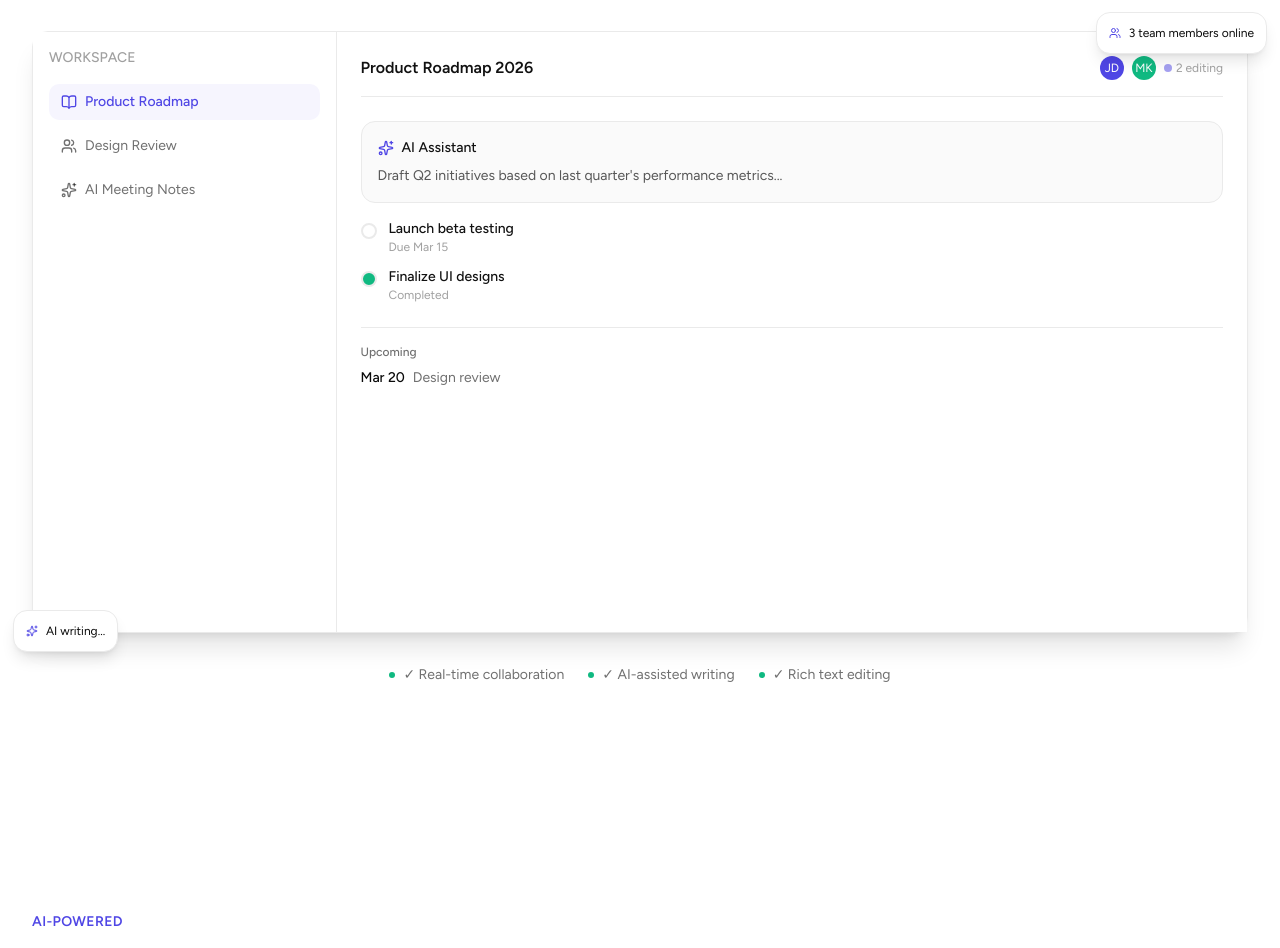
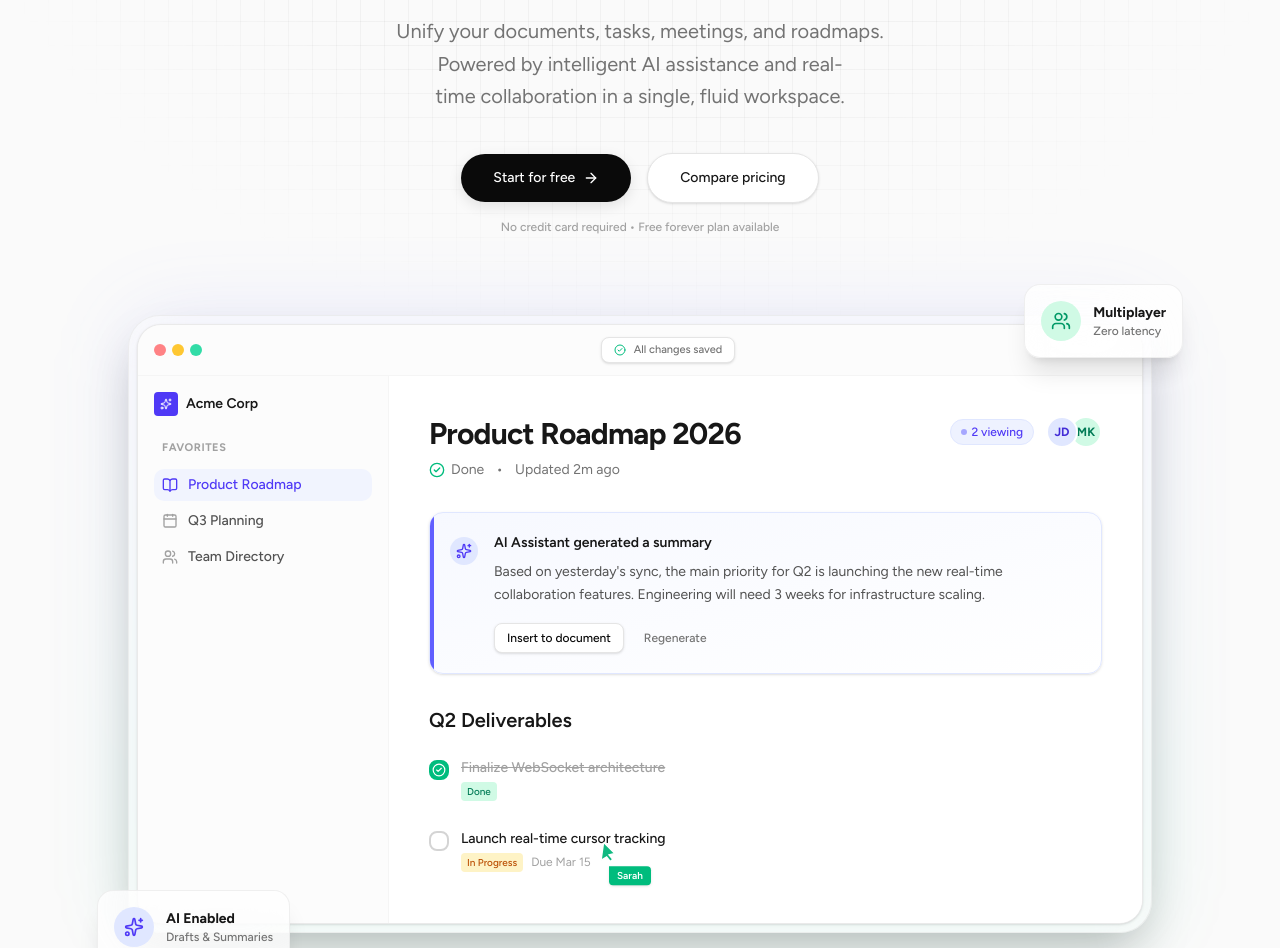
Before and after one commit to dariogeorge21/plannerhq, a Next.js app: page / in a window 1280 px wide. Shown: the part 540-1488 px from the top of the page. Built offline with nearby package versions, Linux system fonts and the light colour scheme.

Commit message:
feat: Revamp Hero component with new design, AI features, and improved layout

```diff
--- a/src/components/landingPage/hero.tsx
+++ b/src/components/landingPage/hero.tsx
@@ -1,152 +1,282 @@
-// components/Hero.tsx
-import { Sparkles, Users, BookOpen } from "lucide-react";
+import {
+  Sparkles,
+  Users,
+  BookOpen,
+  ChevronRight,
+  Command,
+  Calendar,
+  CheckCircle2,
+  MoreHorizontal,
+  PenTool,
+  MessageSquare,
+  ArrowRight
+} from "lucide-react";
 
 export default function Hero() {
   return (
-    <section className="bg-white">
-      <div className="max-w-[1280px] mx-auto px-6 lg:px-8 py-16 lg:py-24">
-        {/* Headline */}
+    <section className="relative w-full overflow-hidden bg-[#FAFAFA] pt-24 pb-20 lg:pt-32 lg:pb-28 selection:bg-indigo-500/30">
+      {/* Background Gradients & Grids */}
+      <div className="absolute inset-0 z-0 flex items-center justify-center pointer-events-none">
+        <div className="absolute top-0 w-[1000px] h-[500px] bg-gradient-to-b from-indigo-500/10 to-transparent blur-3xl rounded-full opacity-50 translate-y-[-50%]" />
+        <div className="absolute inset-0 bg-[linear-gradient(to_right,#80808012_1px,transparent_1px),linear-gradient(to_bottom,#80808012_1px,transparent_1px)] bg-[size:24px_24px] [mask-image:radial-gradient(ellipse_60%_50%_at_50%_0%,#000_70%,transparent_100%)]" />
+      </div>
+
+      <div className="relative z-10 max-w-7xl mx-auto px-6 lg:px-8">
+        {/* Top Announcement Pill */}
+        <div className="flex justify-center mb-8">
+          <div className="group flex items-center gap-2 rounded-full border border-black/5 bg-white/50 backdrop-blur-md py-1.5 px-4 text-xs font-medium text-neutral-600 shadow-sm transition-all hover:bg-white hover:shadow-md cursor-pointer">
+            <span className="flex h-2 w-2 rounded-full bg-indigo-500 shadow-[0_0_8px_rgba(99,102,241,0.8)]" />
+            Introducing PlannerHQ AI 2.0
+            <ChevronRight className="w-3 h-3 text-neutral-400 group-hover:text-neutral-900 transition-colors" />
+          </div>
+        </div>
+
+        {/* Headline & Subhead */}
         <div className="text-center max-w-4xl mx-auto">
-          <h1 className="text-4xl lg:text-6xl lg:leading-[1.2] font-bold tracking-tight text-[#111111]">
-            The workspaces where teams think, write, and build together.
+          <h1 className="text-5xl md:text-6xl lg:text-[5rem] lg:leading-[1.05] font-extrabold tracking-[-0.02em] text-neutral-950 text-balance">
+            The workspace where teams{" "}
+            <span className="relative whitespace-nowrap">
+              <span className="relative z-10 text-transparent bg-clip-text bg-gradient-to-r from-indigo-600 to-emerald-500">
+                think & build
+              </span>
+            </span>{" "}
+            together.
           </h1>
-          <p className="mt-6 text-lg lg:text-xl text-[#111111]/60 max-w-2xl mx-auto">
-            Documents, tasks, meetings, AI assistance, and real-time
-            collaboration — all inside a single shared workspace.
+          <p className="mt-8 text-lg md:text-xl text-neutral-500 max-w-2xl mx-auto leading-relaxed text-balance">
+            Unify your documents, tasks, meetings, and roadmaps. Powered by intelligent AI assistance and real-time collaboration in a single, fluid workspace.
           </p>
 
           {/* CTA Buttons */}
-          <div className="mt-10 flex items-center justify-center gap-4">
+          <div className="mt-10 flex flex-col sm:flex-row items-center justify-center gap-4">
             <a
               href="/signup"
-              className="rounded-full bg-[#111111] px-6 py-3 text-base font-semibold text-white shadow-sm hover:bg-[#111111]/90 transition-all"
+              className="group relative inline-flex items-center justify-center gap-2 rounded-full bg-neutral-950 px-8 py-3.5 text-sm font-medium text-white shadow-[0_4px_14px_0_rgba(0,0,0,0.1)] transition-all hover:bg-neutral-800 hover:shadow-[0_6px_20px_rgba(0,0,0,0.15)] active:scale-95"
             >
-              Start Free
+              Start for free
+              <ArrowRight className="w-4 h-4 transition-transform group-hover:translate-x-0.5" />
             </a>
             <a
               href="/pricing"
-              className="rounded-full bg-white px-6 py-3 text-base font-semibold text-[#111111] border border-[#EAEAEA] hover:bg-[#FAFAFA] transition-all"
+              className="inline-flex items-center justify-center gap-2 rounded-full bg-white border border-neutral-200 px-8 py-3.5 text-sm font-medium text-neutral-900 shadow-sm transition-all hover:bg-neutral-50 hover:border-neutral-300 active:scale-95"
             >
-              Compare Pricing
+              Compare pricing
             </a>
+          </div>
+
+          <p className="mt-4 text-xs font-medium text-neutral-400">
+            No credit card required • Free forever plan available
+          </p>
+        </div>
+
+        {/* Product Showcase Mockup */}
+        <div className="mt-20 relative mx-auto max-w-5xl">
+          {/* Outer glow */}
+          <div className="absolute -inset-1 bg-gradient-to-b from-indigo-500/20 to-emerald-500/20 rounded-[2.5rem] blur-2xl opacity-50" />
+
+          <div className="relative rounded-[2rem] border border-neutral-200/60 bg-white/40 p-2 shadow-2xl backdrop-blur-xl">
+            <div className="rounded-[1.5rem] border border-neutral-200/80 bg-white shadow-sm overflow-hidden flex flex-col h-[600px]">
+
+              {/* Mockup MacOS Header */}
+              <div className="flex items-center gap-2 px-4 py-3 border-b border-neutral-100 bg-neutral-50/50">
+                <div className="flex gap-1.5">
+                  <div className="w-3 h-3 rounded-full bg-red-400/80" />
+                  <div className="w-3 h-3 rounded-full bg-amber-400/80" />
+                  <div className="w-3 h-3 rounded-full bg-emerald-400/80" />
+                </div>
+                <div className="mx-auto flex items-center gap-2 px-3 py-1 bg-white rounded-md border border-neutral-200 shadow-sm text-[11px] font-medium text-neutral-500">
+                  <CheckCircle2 className="w-3 h-3 text-emerald-500" />
+                  All changes saved
                 </div>
               </div>
 
-        {/* Product Screenshot Mockup */}
-        <div className="mt-16 lg:mt-20 relative">
-          <div className="relative rounded-2xl border border-[#EAEAEA] shadow-xl bg-[#FAFAFA]">
-            {/* Mockup UI */}
-            <div className="grid grid-cols-12 h-[500px] lg:h-[600px]">
+              <div className="flex-1 grid grid-cols-1 md:grid-cols-12 overflow-hidden">
                 {/* Sidebar */}
-              <div className="col-span-3 border-r border-[#EAEAEA] bg-white p-4">
-                <div className="space-y-4">
-                  <div className="font-medium text-sm text-[#111111]/40">WORKSPACE</div>
-                  <div className="space-y-2">
-                    <div className="flex items-center gap-2 text-sm font-medium text-[#4F46E5] bg-[#4F46E5]/5 rounded-lg px-3 py-2">
+                <div className="hidden md:block col-span-3 border-r border-neutral-100 bg-neutral-50/50 p-4">
+                  <div className="flex items-center justify-between mb-6">
+                    <div className="flex items-center gap-2 font-semibold text-sm text-neutral-900">
+                      <div className="w-6 h-6 rounded bg-indigo-600 flex items-center justify-center">
+                        <Sparkles className="w-3 h-3 text-white" />
+                      </div>
+                      Acme Corp
+                    </div>
+                  </div>
+
+                  <div className="space-y-6">
+                    <div>
+                      <div className="text-[11px] font-bold text-neutral-400 tracking-wider mb-3 px-2">FAVORITES</div>
+                      <div className="space-y-1">
+                        <div className="flex items-center gap-2.5 text-sm font-medium text-indigo-600 bg-indigo-50/80 rounded-lg px-2 py-1.5">
                           <BookOpen className="w-4 h-4" />
-                      <span>Product Roadmap</span>
+                          Product Roadmap
                         </div>
-                    <div className="flex items-center gap-2 text-sm text-[#111111]/60 px-3 py-2">
-                      <Users className="w-4 h-4" />
-                      <span>Design Review</span>
+                        <div className="flex items-center gap-2.5 text-sm font-medium text-neutral-600 hover:bg-neutral-100 transition-colors rounded-lg px-2 py-1.5 cursor-pointer">
+                          <Calendar className="w-4 h-4 text-neutral-400" />
+                          Q3 Planning
                         </div>
-                    <div className="flex items-center gap-2 text-sm text-[#111111]/60 px-3 py-2">
-                      <Sparkles className="w-4 h-4" />
-                      <span>AI Meeting Notes</span>
+                        <div className="flex items-center gap-2.5 text-sm font-medium text-neutral-600 hover:bg-neutral-100 transition-colors rounded-lg px-2 py-1.5 cursor-pointer">
+                          <Users className="w-4 h-4 text-neutral-400" />
+                          Team Directory
+                        </div>
                       </div>
                     </div>
                   </div>
                 </div>
 
                 {/* Main Content Area */}
-              <div className="col-span-9 bg-white p-6">
-                <div className="border-b border-[#EAEAEA] pb-4 flex justify-between items-center">
-                  <h2 className="font-semibold text-[#111111]">Product Roadmap 2026</h2>
-                  <div className="flex items-center gap-2">
-                    <div className="w-6 h-6 rounded-full bg-[#4F46E5] flex items-center justify-center text-white text-xs">
+                <div className="col-span-1 md:col-span-9 bg-white p-6 lg:p-10 overflow-y-auto relative">
+                  {/* Document Header */}
+                  <div className="flex justify-between items-start mb-8">
+                    <div>
+                      <h2 className="text-3xl font-bold text-neutral-900 tracking-tight mb-2">Product Roadmap 2026</h2>
+                      <div className="flex items-center gap-3 text-sm text-neutral-500">
+                        <span className="flex items-center gap-1.5">
+                          <CheckCircle2 className="w-4 h-4 text-emerald-500" /> Done
+                        </span>
+                        <span>•</span>
+                        <span>Updated 2m ago</span>
+                      </div>
+                    </div>
+
+                    {/* Live Collaboration Avatars */}
+                    <div className="flex items-center gap-3">
+                      <div className="flex items-center gap-1 text-xs font-medium text-indigo-600 bg-indigo-50 px-2.5 py-1 rounded-full border border-indigo-100">
+                        <div className="w-1.5 h-1.5 rounded-full bg-indigo-500 animate-pulse" />
+                        2 viewing
+                      </div>
+                      <div className="flex -space-x-2">
+                        <div className="w-8 h-8 rounded-full border-2 border-white bg-indigo-100 flex items-center justify-center text-xs font-bold text-indigo-700 z-20">
                           JD
                         </div>
-                    <div className="w-6 h-6 rounded-full bg-[#10B981] flex items-center justify-center text-white text-xs">
+                        <div className="w-8 h-8 rounded-full border-2 border-white bg-emerald-100 flex items-center justify-center text-xs font-bold text-emerald-700 z-10">
                           MK
                         </div>
-                    {/* Live cursor indicator */}
-                    <div className="flex items-center gap-1 text-xs text-[#111111]/40">
-                      <div className="w-2 h-2 rounded-full bg-[#4F46E5] animate-pulse" />
-                      <span>2 editing</span>
                       </div>
                     </div>
                   </div>
 
-                <div className="mt-6 space-y-4">
-                  <div className="bg-[#FAFAFA] rounded-xl p-4 border border-[#EAEAEA]">
-                    <div className="flex items-center gap-2 mb-2">
-                      <Sparkles className="w-4 h-4 text-[#4F46E5]" />
-                      <span className="text-sm font-medium text-[#111111]">AI Assistant</span>
+                  <div className="space-y-6 max-w-3xl">
+                    {/* AI Generation Block */}
+                    <div className="relative overflow-hidden rounded-xl border border-indigo-100 bg-gradient-to-br from-indigo-50/50 to-white p-5 shadow-sm">
+                      <div className="absolute top-0 left-0 w-1 h-full bg-indigo-500" />
+                      <div className="flex items-start gap-4">
+                        <div className="mt-1 rounded-full bg-indigo-100 p-1.5 text-indigo-600">
+                          <Sparkles className="w-4 h-4" />
                         </div>
-                    <p className="text-sm text-[#111111]/70">
-                      Draft Q2 initiatives based on last quarter's performance metrics...
+                        <div className="flex-1 space-y-2">
+                          <div className="text-sm font-semibold text-neutral-900">AI Assistant generated a summary</div>
+                          <p className="text-sm text-neutral-600 leading-relaxed">
+                            Based on yesterday's sync, the main priority for Q2 is launching the new real-time collaboration features. Engineering will need 3 weeks for infrastructure scaling.
                           </p>
-                  </div>
-                  <div className="space-y-3">
-                    <div className="flex items-start gap-3">
-                      <div className="w-4 h-4 mt-1 rounded-full border-2 border-[#EAEAEA]"></div>
-                      <div className="flex-1">
-                        <p className="text-sm font-medium text-[#111111]">Launch beta testing</p>
-                        <p className="text-xs text-[#111111]/40">Due Mar 15</p>
-                      </div>
-                    </div>
-                    <div className="flex items-start gap-3">
-                      <div className="w-4 h-4 mt-1 rounded-full border-2 border-[#EAEAEA] bg-[#10B981]"></div>
-                      <div className="flex-1">
-                        <p className="text-sm font-medium text-[#111111]">Finalize UI designs</p>
-                        <p className="text-xs text-[#111111]/40">Completed</p>
+                          <div className="flex gap-2 pt-2">
+                            <button className="text-xs font-medium px-3 py-1.5 rounded-md bg-white border border-neutral-200 shadow-sm hover:bg-neutral-50 transition-colors">
+                              Insert to document
+                            </button>
+                            <button className="text-xs font-medium px-3 py-1.5 rounded-md text-neutral-500 hover:bg-neutral-50 transition-colors">
+                              Regenerate
+                            </button>
                           </div>
                         </div>
                       </div>
-                  {/* Calendar mini */}
-                  <div className="mt-6 pt-4 border-t border-[#EAEAEA]">
-                    <div className="text-xs font-medium text-[#111111]/60 mb-2">Upcoming</div>
-                    <div className="flex items-center gap-2 text-sm">
-                      <span className="font-medium">Mar 20</span>
-                      <span className="text-[#111111]/60">Design review</span>
+                    </div>
+
+                    {/* Rich Text Elements */}
+                    <div className="space-y-4">
+                      <h3 className="text-xl font-semibold text-neutral-900 mt-8">Q2 Deliverables</h3>
+
+                      {/* Task List */}
+                      <div className="space-y-3">
+                        <div className="group flex items-start gap-3 p-2 -mx-2 rounded-lg hover:bg-neutral-50 transition-colors cursor-pointer">
+                          <div className="w-5 h-5 mt-0.5 rounded-md border-2 border-emerald-500 bg-emerald-500 flex items-center justify-center">
+                            <CheckCircle2 className="w-3.5 h-3.5 text-white" />
+                          </div>
+                          <div className="flex-1">
+                            <p className="text-sm font-medium text-neutral-400 line-through">Finalize WebSocket architecture</p>
+                            <div className="flex items-center gap-2 mt-1">
+                              <span className="text-[10px] font-medium px-1.5 py-0.5 rounded bg-emerald-100 text-emerald-700">Done</span>
+                            </div>
+                          </div>
+                        </div>
+
+                        <div className="group flex items-start gap-3 p-2 -mx-2 rounded-lg hover:bg-neutral-50 transition-colors cursor-pointer relative">
+                          <div className="w-5 h-5 mt-0.5 rounded-md border-2 border-neutral-300"></div>
+                          <div className="flex-1">
+                            <p className="text-sm font-medium text-neutral-900">Launch real-time cursor tracking</p>
+                            <div className="flex items-center gap-2 mt-1">
+                              <span className="text-[10px] font-medium px-1.5 py-0.5 rounded bg-amber-100 text-amber-700">In Progress</span>
+                              <span className="text-xs text-neutral-400">Due Mar 15</span>
+                            </div>
+                          </div>
+
+                          {/* Simulated active cursor */}
+                          <div className="absolute top-8 left-[180px] z-50 animate-bounce">
+                            <svg width="18" height="20" viewBox="0 0 18 20" fill="none" xmlns="http://www.w3.org/2000/svg">
+                              <path d="M2.58046 0L0 18.2384L5.61713 14.898L9.2088 19.3496L11.8315 17.2285L8.14088 12.8711L13.8821 11.2319L2.58046 0Z" fill="#10B981" stroke="white" strokeWidth="1.5"/>
+                            </svg>
+                            <div className="ml-2 px-2 py-0.5 bg-emerald-500 text-white text-[10px] font-semibold rounded rounded-tl-none shadow-sm inline-block">
+                              Sarah
+                            </div>
+                          </div>
+                        </div>
+                      </div>
                     </div>
                   </div>
                 </div>
               </div>
             </div>
 
-            {/* Floating UI elements */}
-            <div className="absolute -top-3 -right-3 lg:-top-5 lg:-right-5 bg-white rounded-xl shadow-lg border border-[#EAEAEA] p-3 hidden sm:block">
-              <div className="flex items-center gap-2 text-xs">
-                <Users className="w-3 h-3 text-[#4F46E5]" />
-                <span>3 team members online</span>
+            {/* Floating UI Badges - Tablet & Desktop only */}
+            <div className="absolute -top-6 -right-6 lg:-top-8 lg:-right-8 bg-white/80 backdrop-blur-xl rounded-2xl shadow-xl border border-neutral-200/60 p-4 hidden md:flex items-center gap-3 animate-[y-axis_3s_ease-in-out_infinite_alternate] hover:scale-105 transition-transform" style={{ animationName: 'float' }}>
+              <div className="w-10 h-10 rounded-full bg-emerald-100 flex items-center justify-center">
+                <Users className="w-5 h-5 text-emerald-600" />
+              </div>
+              <div>
+                <div className="text-sm font-bold text-neutral-900">Multiplayer</div>
+                <div className="text-xs font-medium text-neutral-500">Zero latency</div>
               </div>
             </div>
-            <div className="absolute -bottom-3 -left-3 lg:-bottom-5 lg:-left-5 bg-white rounded-xl shadow-lg border border-[#EAEAEA] p-3 hidden sm:block">
-              <div className="flex items-center gap-2 text-xs">
-                <Sparkles className="w-3 h-3 text-[#4F46E5]" />
-                <span>AI writing...</span>
+
+            <div className="absolute -bottom-6 -left-6 lg:-bottom-8 lg:-left-8 bg-white/80 backdrop-blur-xl rounded-2xl shadow-xl border border-neutral-200/60 p-4 hidden md:flex items-center gap-3 animate-[y-axis_4s_ease-in-out_infinite_alternate_reverse] hover:scale-105 transition-transform" style={{ animationName: 'float' }}>
+              <div className="w-10 h-10 rounded-full bg-indigo-100 flex items-center justify-center">
+                <Sparkles className="w-5 h-5 text-indigo-600" />
+              </div>
+              <div>
+                <div className="text-sm font-bold text-neutral-900">AI Enabled</div>
+                <div className="text-xs font-medium text-neutral-500">Drafts & Summaries</div>
+              </div>
             </div>
           </div>
         </div>
 
-          {/* Feature badges */}
-          <div className="flex flex-wrap justify-center gap-6 mt-8 text-sm text-[#111111]/60">
+        {/* Value Proposition Micro-Features */}
+        <div className="mt-16 border-t border-neutral-200/60 pt-8">
+          <div className="flex flex-wrap items-center justify-center gap-x-8 gap-y-4 text-sm font-medium text-neutral-500">
             <div className="flex items-center gap-2">
-              <div className="w-1.5 h-1.5 rounded-full bg-[#10B981]"></div>
-              <span>✓ Real-time collaboration</span>
+              <Command className="w-4 h-4 text-neutral-400" />
+              <span>Keyboard first</span>
             </div>
             <div className="flex items-center gap-2">
-              <div className="w-1.5 h-1.5 rounded-full bg-[#10B981]"></div>
-              <span>✓ AI-assisted writing</span>
+              <Users className="w-4 h-4 text-neutral-400" />
+              <span>Real-time sync</span>
             </div>
             <div className="flex items-center gap-2">
-              <div className="w-1.5 h-1.5 rounded-full bg-[#10B981]"></div>
-              <span>✓ Rich text editing</span>
+              <MessageSquare className="w-4 h-4 text-neutral-400" />
+              <span>Inline comments</span>
+            </div>
+            <div className="flex items-center gap-2">
+              <PenTool className="w-4 h-4 text-neutral-400" />
+              <span>Rich formatting</span>
             </div>
           </div>
         </div>
       </div>
+
+      {/* Global Style for Keyframe Animation */}
+      <style dangerouslySetInnerHTML={{__html: `
+        @keyframes float {
+          0% { transform: translateY(0px); }
+          100% { transform: translateY(-10px); }
+        }
+      `}} />
     </section>
   );
 }
```
Lines whose indentation alone changed are shown as unchanged.
